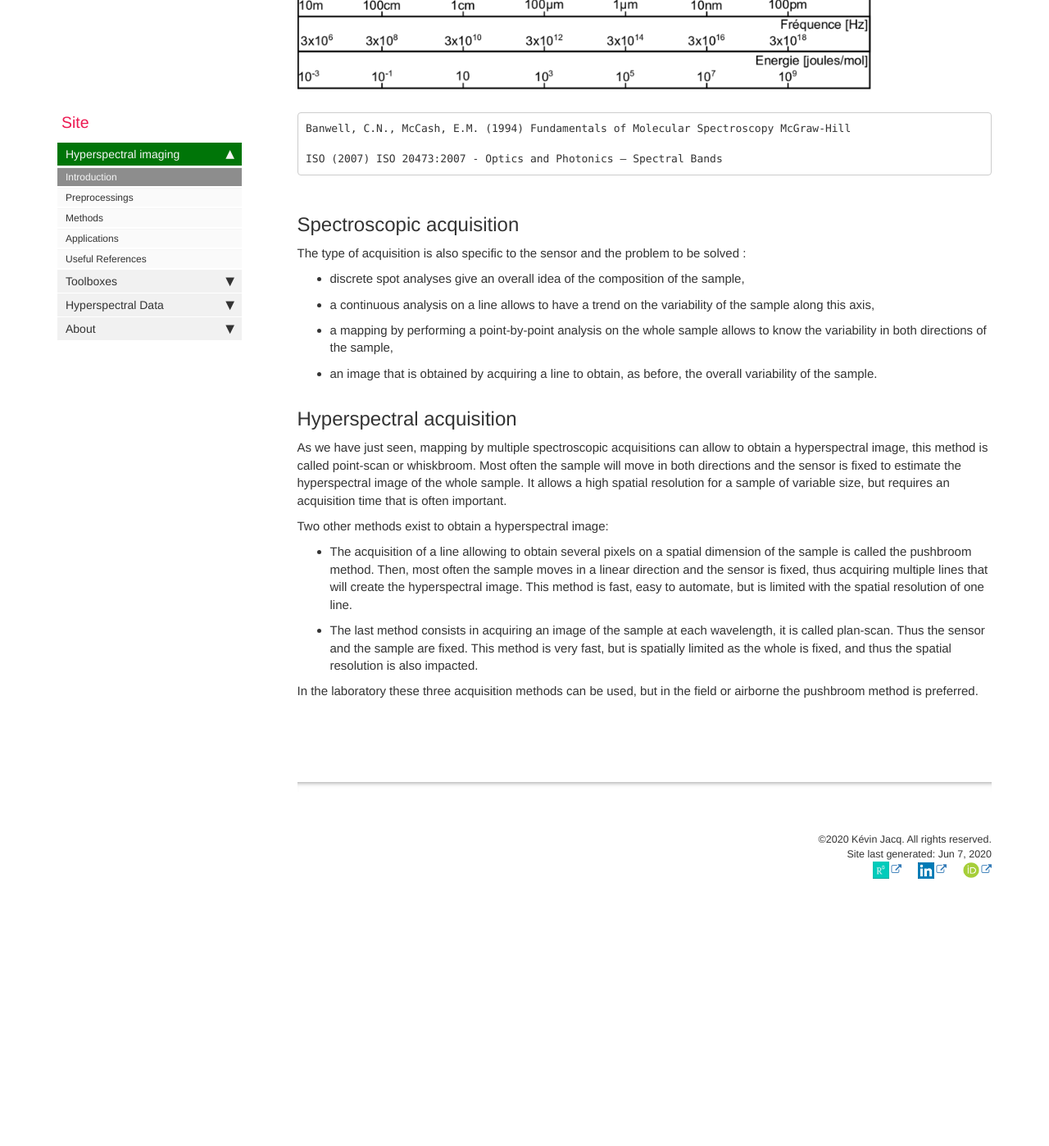
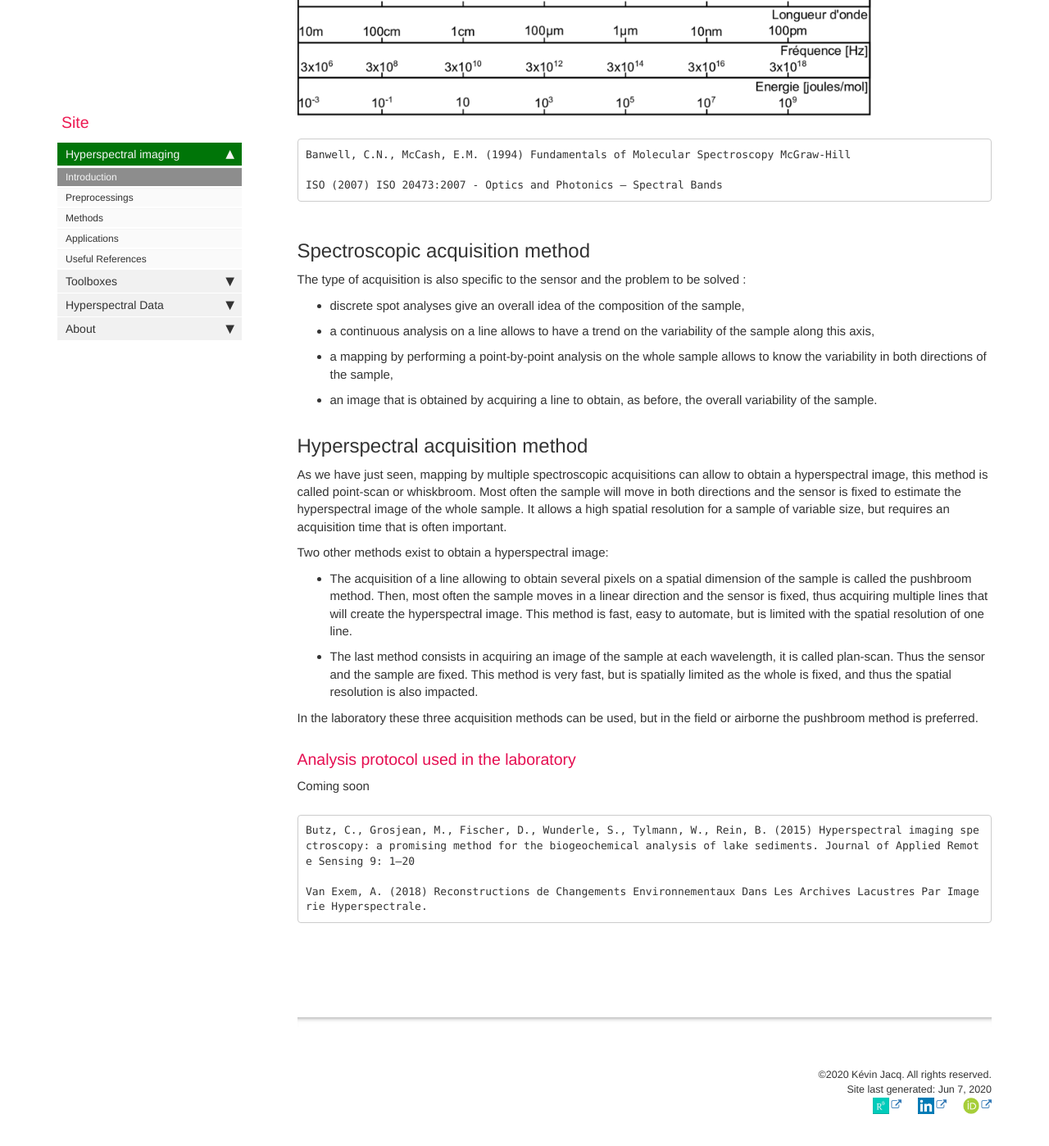
Before and after one commit to JacqKevin/JacqKevin.github.io, a Jekyll site: the page built from pages/Hyperspectral/Introduction.md, in a window 1280 px wide and 1400 px high, scrolled down 2000 px. Shown: the whole window at 82% size. Built offline with Jekyll 4.4.1, drawn with Linux system fonts in a browser that asks for light colours; comment, search, counter and statistics services are not loaded; before the commit the page ends 3132 px from its top, so only the background shows below that; some of the changed text lies outside the part shown.

Commit message:
Update Introduction.md

````diff
--- a/pages/Hyperspectral/Introduction.md
+++ b/pages/Hyperspectral/Introduction.md
@@ -41,7 +41,7 @@
 ISO (2007) ISO 20473:2007 - Optics and Photonics — Spectral Bands
 ```
 
-## Spectroscopic acquisition
+## Spectroscopic acquisition method
 The type of acquisition is also specific to the sensor and the problem to be solved :
 <ul>
 <li> discrete spot analyses give an overall idea of the composition of the sample, </li>
@@ -50,7 +50,7 @@
 <li> an image that is obtained by acquiring a line to obtain, as before, the overall variability of the sample. </li>
 </ul>
 
-## Hyperspectral acquisition
+## Hyperspectral acquisition method
 As we have just seen, mapping by multiple spectroscopic acquisitions can allow to obtain a hyperspectral image, this method is called point-scan or whiskbroom. Most often the sample will move in both directions and the sensor is fixed to estimate the hyperspectral image of the whole sample. It allows a high spatial resolution for a sample of variable size, but requires an acquisition time that is often important.
 
 Two other methods exist to obtain a hyperspectral image:
@@ -60,3 +60,13 @@
 </ul>
 
 In the laboratory these three acquisition methods can be used, but in the field or airborne the pushbroom method is preferred.
+
+### Analysis protocol used in the laboratory
+
+Coming soon
+
+```markdown
+Butz, C., Grosjean, M., Fischer, D., Wunderle, S., Tylmann, W., Rein, B. (2015) Hyperspectral imaging spectroscopy: a promising method for the biogeochemical analysis of lake sediments. Journal of Applied Remote Sensing 9: 1–20
+
+Van Exem, A. (2018) Reconstructions de Changements Environnementaux Dans Les Archives Lacustres Par Imagerie Hyperspectrale.
+```
````
